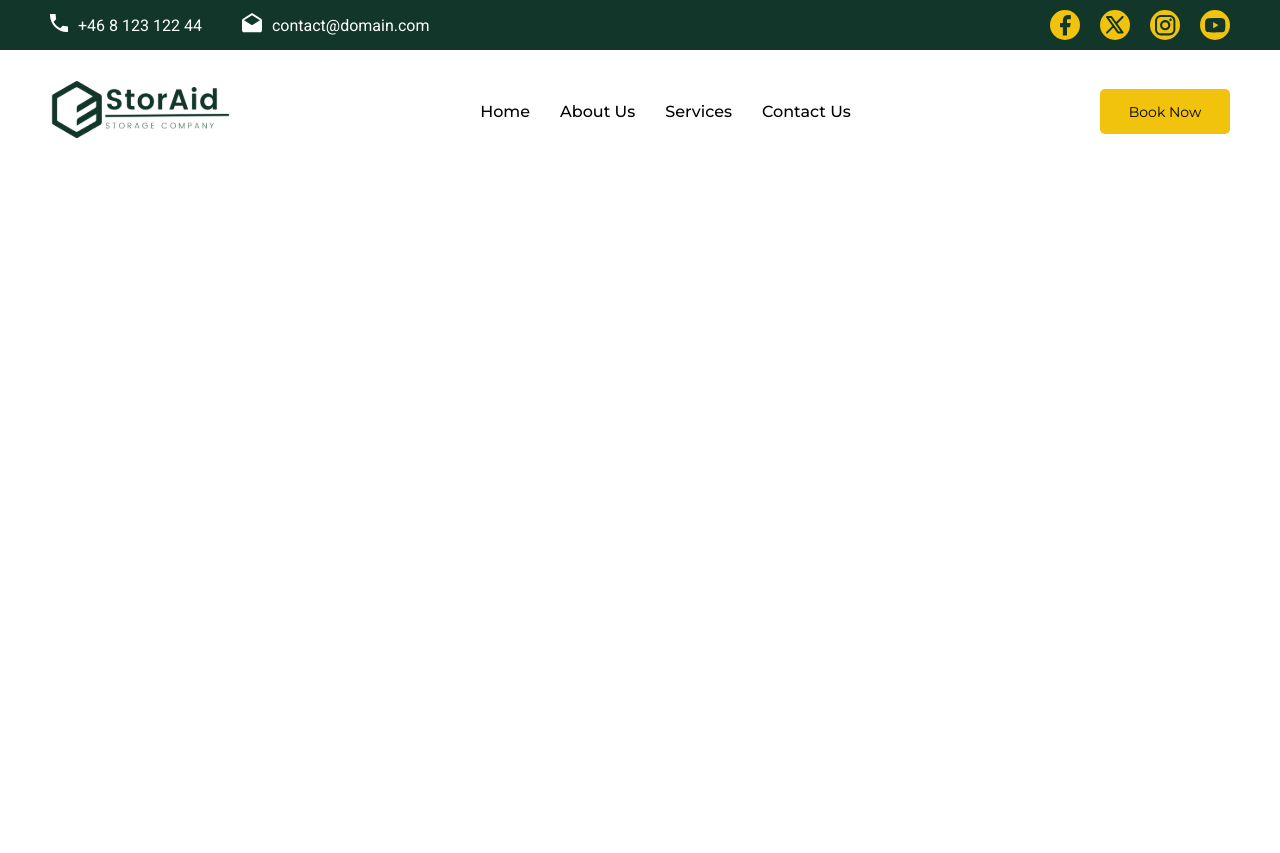
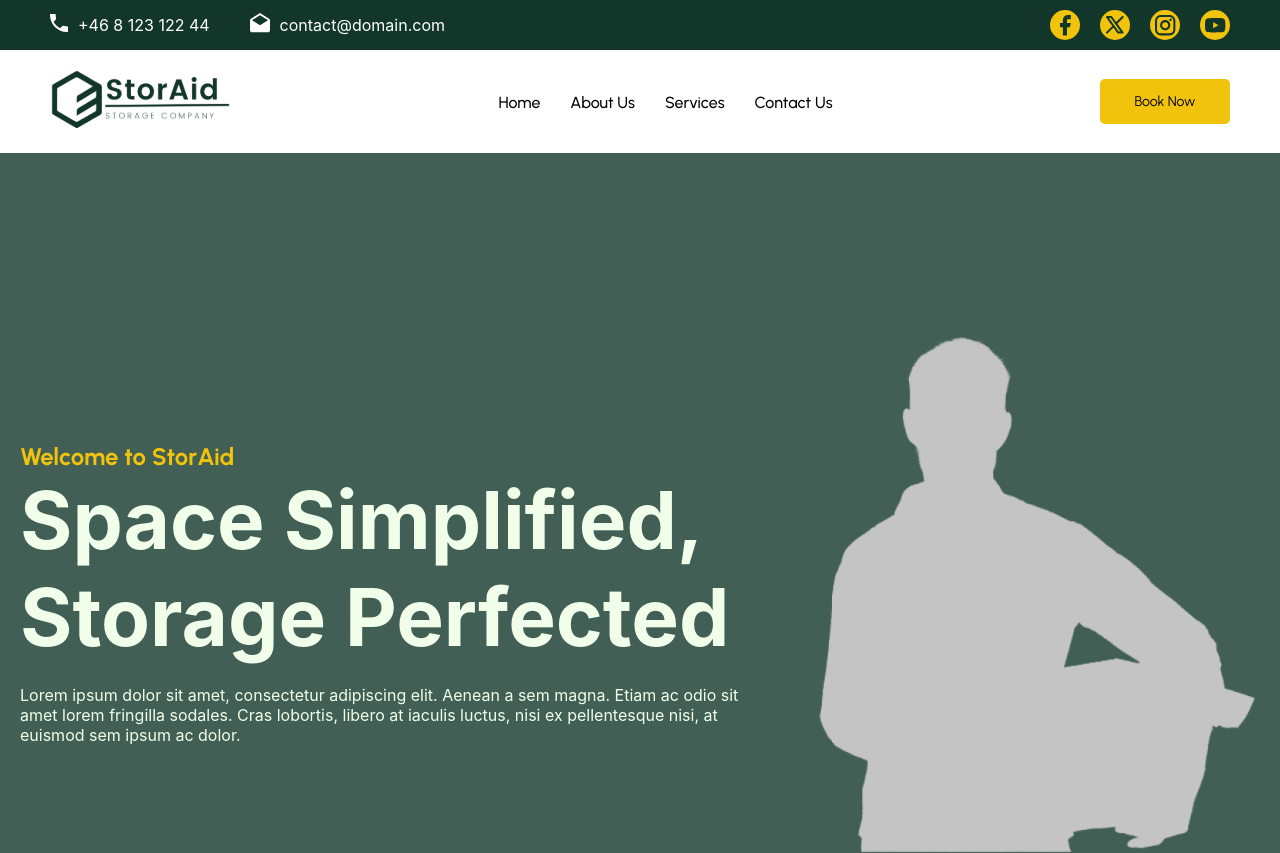
Before and after one commit to ChristofferRiquelme/storaid-project, a React (Vite) app: page / in a window 1280 px wide. Before the commit the page ends 800 px from the top, so only its background shows below. Built offline with nearby package versions, Linux system fonts and the light colour scheme.

Commit message:
Hero component done

```diff
--- a/index.html
+++ b/index.html
@@ -7,7 +7,7 @@
     <link href="https://fonts.googleapis.com/icon?family=Material+Icons+Outlined" rel="stylesheet">
     <link rel="preconnect" href="https://fonts.googleapis.com">
     <link rel="preconnect" href="https://fonts.gstatic.com" crossorigin>
-    <link href="https://fonts.googleapis.com/css2?family=Montserrat:ital,wght@0,100..900;1,100..900&family=Roboto:ital,wght@0,100..900;1,100..900&display=swap" rel="stylesheet">
+    <link href="https://fonts.googleapis.com/css2?family=Urbanist:ital,wght@0,100..900;1,100..900&display=swap" rel="stylesheet">
     <title>storaid_project</title>
   </head>
   <body>
--- /dev/null
+++ b/src/components/Hero.jsx
@@ -0,0 +1,23 @@
+import React from 'react'
+
+function Hero({ title, subtitle, text, image }) {
+  return (
+    <section className='hero'>
+        <div className="hero-inner">
+            <div className="hero-content">
+                {subtitle && <h4 className="hero-subtitle">{subtitle}</h4>}
+                {title && <h1 className="hero-title">{title}</h1>}
+                {text && <p className="hero-text">{text}</p>}
+            </div>
+
+        {image && (
+            <div className="hero-image">
+                <img src={image} alt="Hero Image" />
+            </div>
+        )}
+        </div>
+    </section>
+  )
+}
+
+export default Hero
--- a/src/index.css
+++ b/src/index.css
@@ -2,7 +2,7 @@
   box-sizing: border-box;
   margin: 0;
   padding: 0;
-  font-family: "Roboto", sans-serif;
+  font-family: "Inter", sans-serif;
 }
 
 .primary-button {
@@ -19,7 +19,7 @@
   a {
     text-decoration: none;
     color: black;
-    font-family: "Montserrat", sans-serif;
+    font-family: "Urbanist", sans-serif;
     font-weight: 400;
     font-size: 0.875rem;
   }
@@ -122,10 +122,10 @@ nav {
   display: flex;
   justify-content: space-between;
   align-items: center;
-  padding: 30px 20px;
+  padding: 20px 20px;
 
   @media (width >= 768px) {
-    padding: 30px 50px;
+    padding: 20px 50px;
   }
 }
 
@@ -155,7 +155,7 @@ nav {
 }
 
 .nav-item.links a {
-  font-family: "Montserrat", sans-serif;
+  font-family: "Urbanist", sans-serif;
   text-decoration: none;
   color: black;
   font-weight: 500;
@@ -165,3 +165,84 @@ nav {
     color: #F1C30C;
   }
 }
+
+/* MARK: Hero Component */
+
+.hero {
+  max-width: 1920px;
+  width: 100%;
+  background-color: rgb(18, 55, 42, 0.8);
+}
+
+.hero-inner {
+  max-width: 1370px;
+  width: 100%;
+  margin: 0 auto;
+  display: flex;
+  padding: 100px 20px;
+  flex-direction: column;
+  align-items: center;
+  gap: 60px;
+
+  @media (width >= 768px) {
+    padding: 180px 20px 180px 20px;
+  }
+
+  @media (width >= 1240px) {
+    flex-direction: row;
+    justify-content: space-between;
+    padding: 180px 20px 0 20px;
+  }
+}
+
+.hero-content {
+  max-width: 730px;
+  width: 100%;
+
+  h1, p {
+    color: #F1FFEA;
+  }
+}
+
+.hero-subtitle {
+  color: #F1C30C;
+  font-family: "Urbanist", sans-serif;
+  font-weight: 700;
+  font-size: 1rem;
+
+  @media (width >= 1024px) {
+    font-weight: 700;
+    font-size: 1.5rem;
+  }
+}
+
+.hero-title {
+  font-family: "Inter", sans-serif;
+  font-weight: 700;
+  font-size: 3rem;
+
+  @media (width >= 1024px) {
+    font-weight: 700;
+    font-size: 5rem;
+  }
+}
+
+.hero-text {
+  margin-top: 20px;
+}
+
+.hero-image {
+  display: none;
+
+    @media (width >= 1240px) {
+    display: flex;
+    justify-content: center;
+    align-items: center;
+  }
+}
+
+.hero-image img {
+      width: 100%;
+      max-height: 530px;
+      object-fit: contain;
+    }
--- a/src/main.jsx
+++ b/src/main.jsx
@@ -3,10 +3,18 @@ import { createRoot } from 'react-dom/client'
 import './index.css'
 import Header from './components/Header.jsx'
 import Nav from './components/Nav.jsx'
+import Hero from './components/Hero.jsx'
+import heroImage from './assets/hero-image.svg'
 
 createRoot(document.getElementById('root')).render(
   <StrictMode>
     <Header />
     <Nav />
+    <Hero
+      title="Space Simplified, Storage Perfected"
+      subtitle="Welcome to StorAid"
+      text="Lorem ipsum dolor sit amet, consectetur adipiscing elit. Aenean a sem magna. Etiam ac odio sit amet lorem fringilla sodales. Cras lobortis, libero at iaculis luctus, nisi ex pellentesque nisi, at euismod sem ipsum ac dolor."
+      image={heroImage}
+    />
   </StrictMode>,
 )
```
Also changed, not shown: src/assets/hero-image.svg (added).
